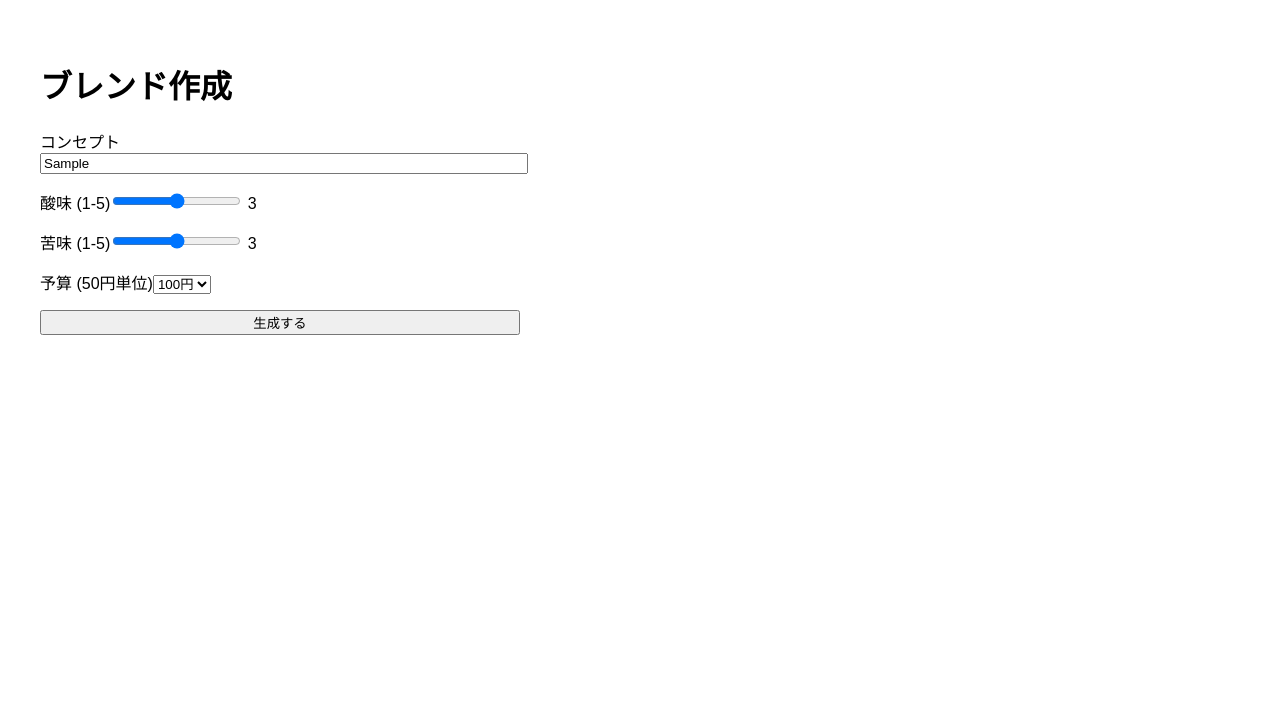
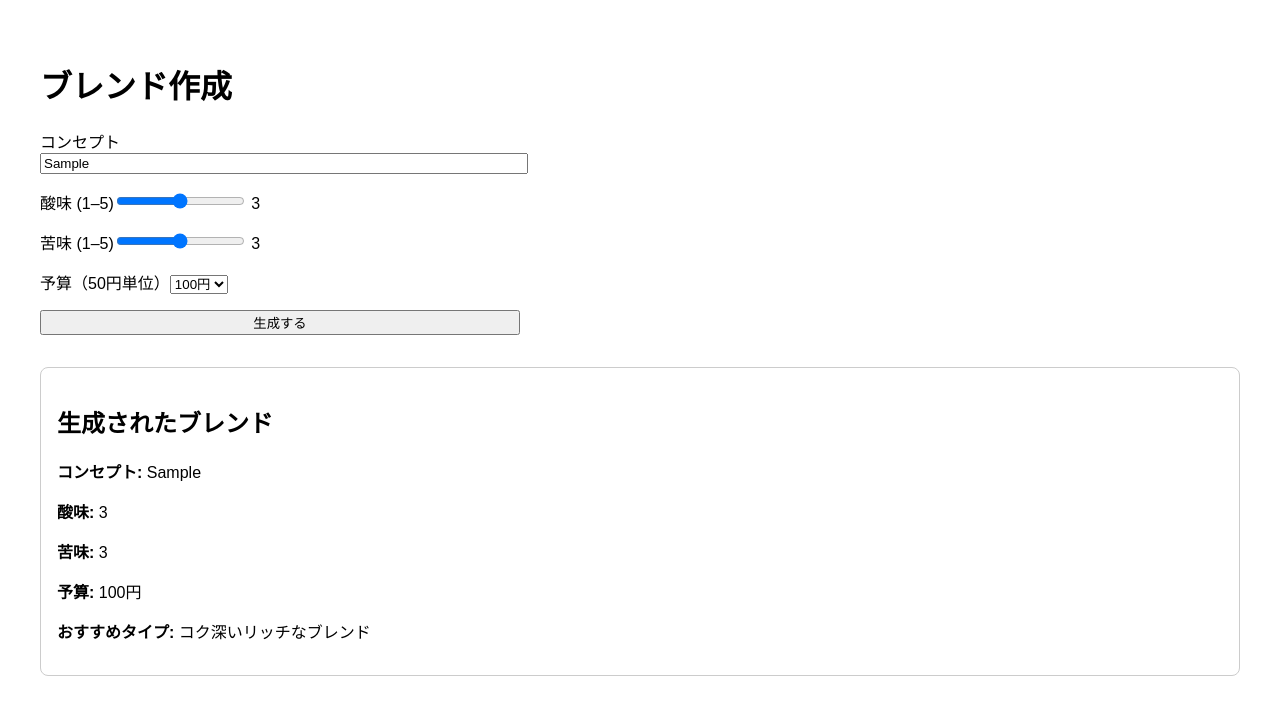
Before and after one commit to atsugicoffee/blendmaster, a Next.js app: page /blend in a window 1280 px wide. Both pictures are taken after typing "Sample" into the empty fields and a click on the button "生成する". Shown: the top 714 px of the page. Built offline with nearby package versions, Linux system fonts and the light colour scheme.

Commit message:
Update blend.js

```diff
--- a/pages/blend.js
+++ b/pages/blend.js
@@ -5,10 +5,19 @@ export default function Blend() {
   const [acidity, setAcidity] = useState(3);
   const [bitterness, setBitterness] = useState(3);
   const [budget, setBudget] = useState(100);
+  const [result, setResult] = useState(null);
 
   const handleSubmit = (e) => {
     e.preventDefault();
-    alert(`ブレンド作成コンセプト: ${concept}\n酸味: ${acidity}\n苦味: ${bitterness}\n予算: ${budget}円`);
+    // シンプルなダミー結果を作成（将来的にblendLogicと連携）
+    const generatedBlend = {
+      concept,
+      acidity,
+      bitterness,
+      budget,
+      recommendation: acidity > bitterness ? '明るく華やかなブレンド' : 'コク深いリッチなブレンド'
+    };
+    setResult(generatedBlend);
   };
 
   return (
@@ -27,7 +36,7 @@ export default function Blend() {
         </label>
 
         <label>
-          酸味 (1-5)
+          酸味 (1–5)
           <input
             type="range"
             min="1"
@@ -38,7 +47,7 @@ export default function Blend() {
         </label>
 
         <label>
-          苦味 (1-5)
+          苦味 (1–5)
           <input
             type="range"
             min="1"
@@ -49,7 +58,7 @@ export default function Blend() {
         </label>
 
         <label>
-          予算 (50円単位)
+          予算（50円単位）
           <select value={budget} onChange={(e) => setBudget(Number(e.target.value))}>
             {[...Array(10)].map((_, i) => (
               <option key={i} value={(i + 1) * 50}>
@@ -61,6 +70,18 @@ export default function Blend() {
 
         <button type="submit">生成する</button>
       </form>
+
+      {/* 生成結果表示 */}
+      {result && (
+        <div style={{ marginTop: '2rem', padding: '1rem', border: '1px solid #ccc', borderRadius: '8px' }}>
+          <h2>生成されたブレンド</h2>
+          <p><strong>コンセプト:</strong> {result.concept}</p>
+          <p><strong>酸味:</strong> {result.acidity}</p>
+          <p><strong>苦味:</strong> {result.bitterness}</p>
+          <p><strong>予算:</strong> {result.budget}円</p>
+          <p><strong>おすすめタイプ:</strong> {result.recommendation}</p>
+        </div>
+      )}
     </div>
   );
 }
```
